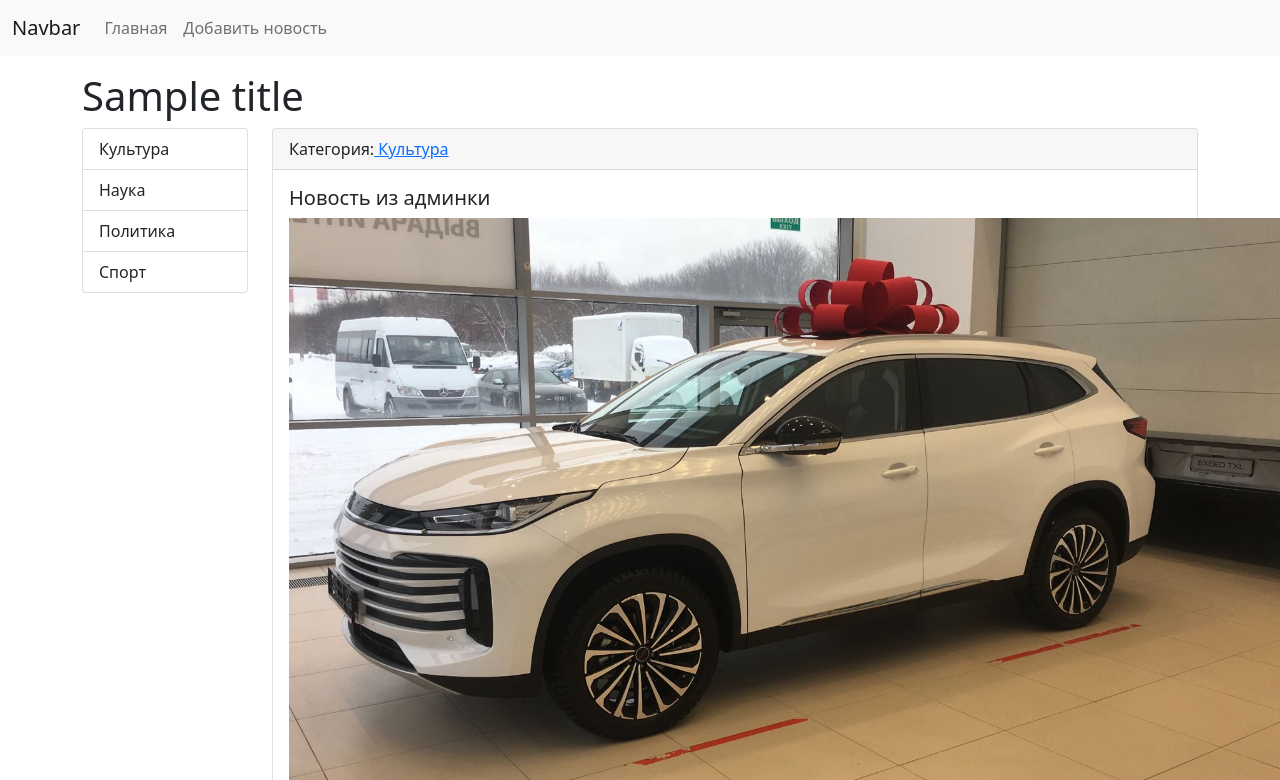
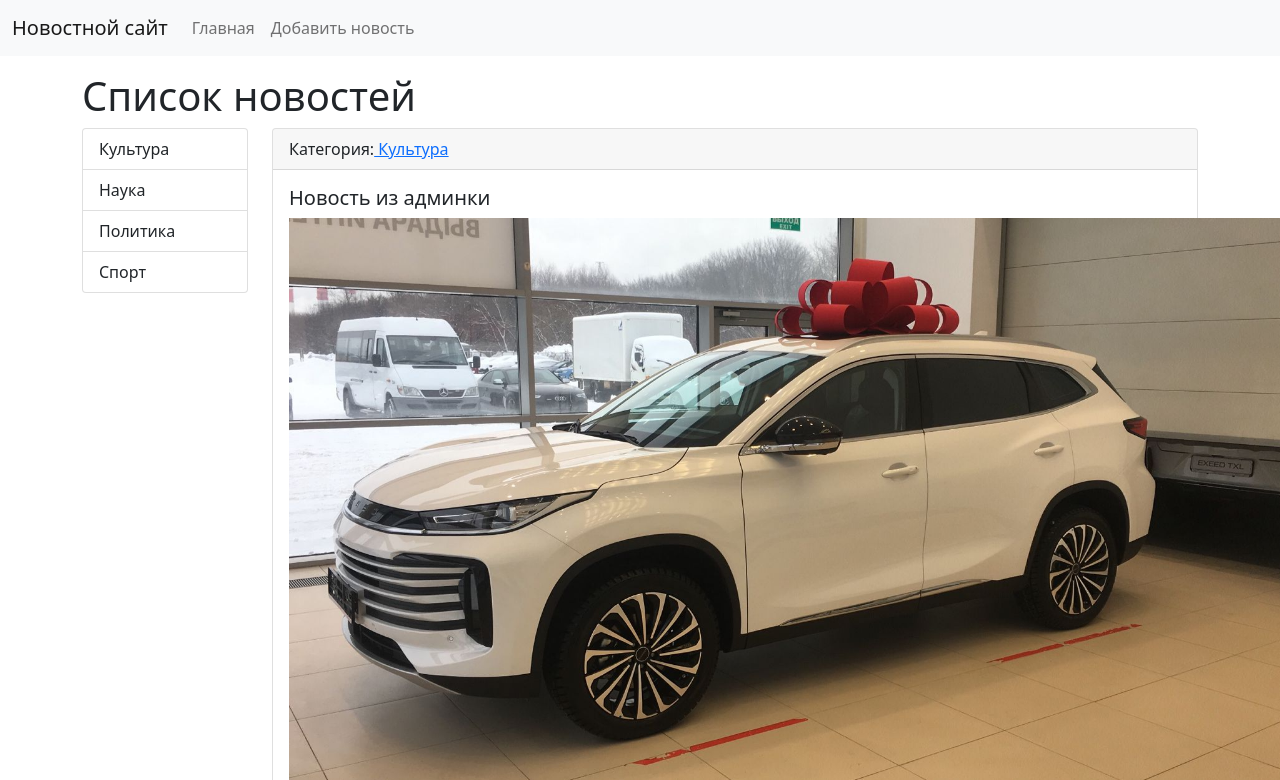
Before and after one commit to KuzNikolay/testsite, a Django app: template mysite/news/templates/news/index.html in a window 1280 px wide. Shown: the top 780 px of the page. Run offline with Django 4.2, Linux system fonts and the light colour scheme; data comes from the database, SQL or seed files in the repository; the template is opened without the code that fills it: values that come from a table or form of the project are taken from there, most other values are stand-ins (such as "Sample title", 1, 10 or a date in 2020).

Commit message:
Start Lesson 20 Django 22.04 +наследование шаблонов

```diff
--- a/mysite/mysite/settings.py
+++ b/mysite/mysite/settings.py
@@ -55,7 +55,7 @@ ROOT_URLCONF = 'mysite.urls'
 TEMPLATES = [
     {
         'BACKEND': 'django.template.backends.django.DjangoTemplates',
-        'DIRS': [],
+        'DIRS': [os.path.join(BASE_DIR, 'templates')],
         'APP_DIRS': True,
         'OPTIONS': {
             'context_processors': [
--- a/mysite/news/templates/news/index.html
+++ b/mysite/news/templates/news/index.html
@@ -1,35 +1,14 @@
-<!doctype html>
-<html lang="en">
-<head>
-    <meta charset="utf-8">
-    <meta name="viewport" content="width=device-width, initial-scale=1">
+{% extends 'base.html' %}
 
-    <link href="https://cdn.jsdelivr.net/npm/bootstrap@5.1.3/dist/css/bootstrap.min.css" rel="stylesheet"
-          integrity="sha384-1BmE4kWBq78iYhFldvKuhfTAU6auU8tT94WrHftjDbrCEXSU1oBoqyl2QvZ6jIW3"
-          crossorigin="anonymous">
+{% block title %}
+    {{ title }} :: {{ block.super }}
+{% endblock %}
 
-    <title>{{ title }}</title>
-</head>
-<body>
-<nav class="navbar navbar-expand-lg navbar-light bg-light">
-    <div class="container-fluid">
-        <a class="navbar-brand" href="{% url 'home' %}">Navbar</a>
-        <button class="navbar-toggler" type="button" data-bs-toggle="collapse" data-bs-target="#navbarSupportedContent"
-                aria-controls="navbarSupportedContent" aria-expanded="false" aria-label="Toggle navigation">
-            <span class="navbar-toggler-icon"></span>
-        </button>
-        <div class="collapse navbar-collapse" id="navbarSupportedContent">
-            <ul class="navbar-nav me-auto mb-2 mb-lg-0">
-                <li class="nav-item"><a class="nav-link" href="{% url 'home' %}">Главная</a></li>
-                <li class="nav-item"><a class="nav-link" href="{% url 'home' %}">Добавить новость</a></li>
-            </ul>
-        </div>
-    </div>
-</nav>
+{% block h1 %}
+    <h1>Список новостей</h1>
+{% endblock %}
 
-<div class="container mt-3">
-    <h1>{{ title }}</h1>
-    <div class="row">
+{% block sidebar %}
     <div class="col-md-2">
         <div class="list-group">
             {% for item in categories %}
@@ -38,8 +17,9 @@
             {% endfor %}
         </div>
     </div>
+{% endblock %}
 
-
+{% block content %}
     <div class="col-md-10">
         {% for item in news %}
             <div class="card mb-3">
@@ -67,12 +47,4 @@
             </div>
         {% endfor %}
     </div>
-    </div>
-</div>
-
-<script src="https://cdn.jsdelivr.net/npm/bootstrap@5.1.3/dist/js/bootstrap.bundle.min.js"
-        integrity="sha384-ka7Sk0Gln4gmtz2MlQnikT1wXgYsOg+OMhuP+IlRH9sENBO0LRn5q+8nbTov4+1p"
-        crossorigin="anonymous"></script>
-
-</body>
-</html>
+{% endblock %}
--- /dev/null
+++ b/mysite/templates/base.html
@@ -0,0 +1,30 @@
+<!doctype html>
+<html lang="en">
+<head>
+    <meta charset="utf-8">
+    <meta name="viewport" content="width=device-width, initial-scale=1">
+
+    <link href="https://cdn.jsdelivr.net/npm/bootstrap@5.1.3/dist/css/bootstrap.min.css" rel="stylesheet"
+          integrity="sha384-1BmE4kWBq78iYhFldvKuhfTAU6auU8tT94WrHftjDbrCEXSU1oBoqyl2QvZ6jIW3"
+          crossorigin="anonymous">
+
+    <title>{% block title %}Новости со всего мира{% endblock %}</title>
+</head>
+<body>
+
+{%  include 'inc/_nav.html' %}
+
+<div class="container mt-3">
+    {% block h1 %}{% endblock %}
+    <div class="row">
+        {% block sidebar %}SIDEBAR{% endblock %}
+        {% block content %}CONTENT{% endblock %}
+    </div>
+</div>
+
+<script src="https://cdn.jsdelivr.net/npm/bootstrap@5.1.3/dist/js/bootstrap.bundle.min.js"
+        integrity="sha384-ka7Sk0Gln4gmtz2MlQnikT1wXgYsOg+OMhuP+IlRH9sENBO0LRn5q+8nbTov4+1p"
+        crossorigin="anonymous"></script>
+
+</body>
+</html>
--- /dev/null
+++ b/mysite/templates/inc/_nav.html
@@ -0,0 +1,15 @@
+<nav class="navbar navbar-expand-lg navbar-light bg-light">
+    <div class="container-fluid">
+        <a class="navbar-brand" href="{% url 'home' %}">Новостной сайт</a>
+        <button class="navbar-toggler" type="button" data-bs-toggle="collapse" data-bs-target="#navbarSupportedContent"
+                aria-controls="navbarSupportedContent" aria-expanded="false" aria-label="Toggle navigation">
+            <span class="navbar-toggler-icon"></span>
+        </button>
+        <div class="collapse navbar-collapse" id="navbarSupportedContent">
+            <ul class="navbar-nav me-auto mb-2 mb-lg-0">
+                <li class="nav-item"><a class="nav-link" href="{% url 'home' %}">Главная</a></li>
+                <li class="nav-item"><a class="nav-link" href="{% url 'home' %}">Добавить новость</a></li>
+            </ul>
+        </div>
+    </div>
+</nav>
```
Also changed, not shown: mysite/news/templates/news/category.html (+11 -39 lines). Lines whose indentation alone changed are shown as unchanged.
